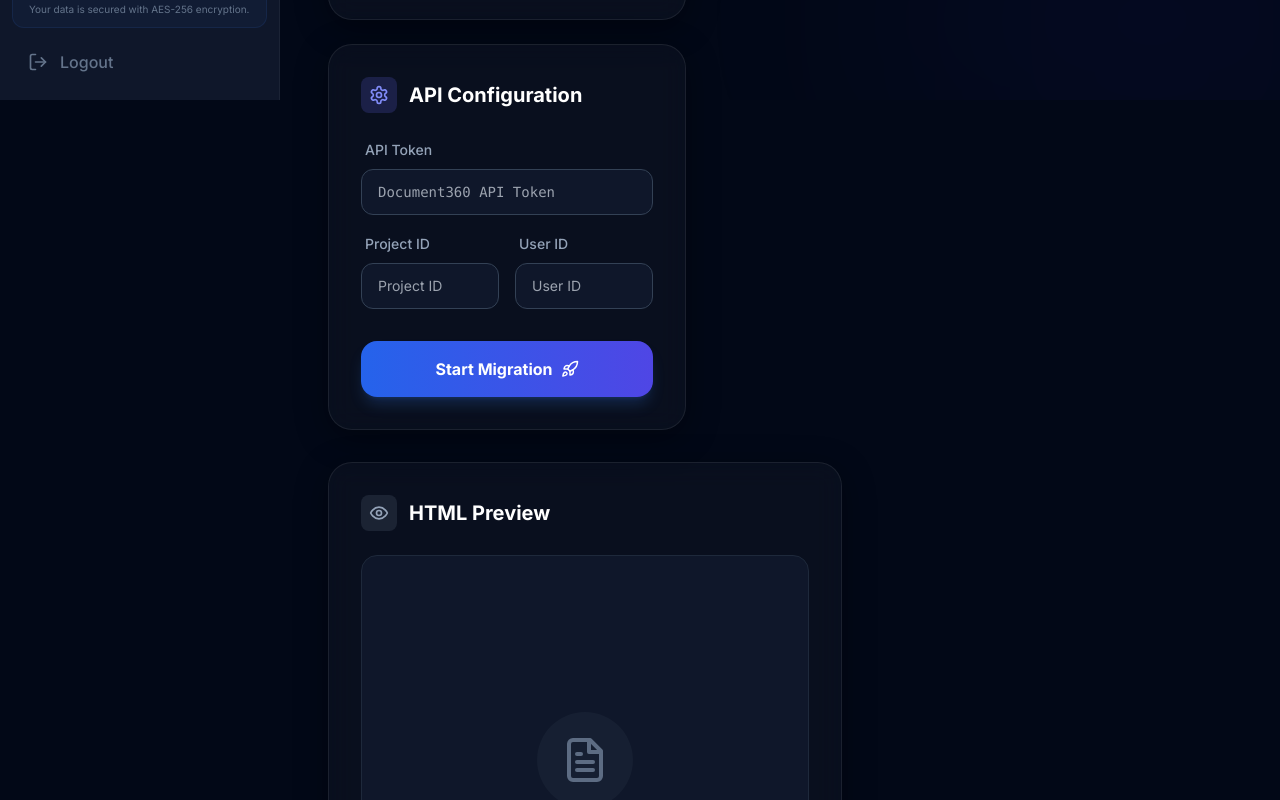
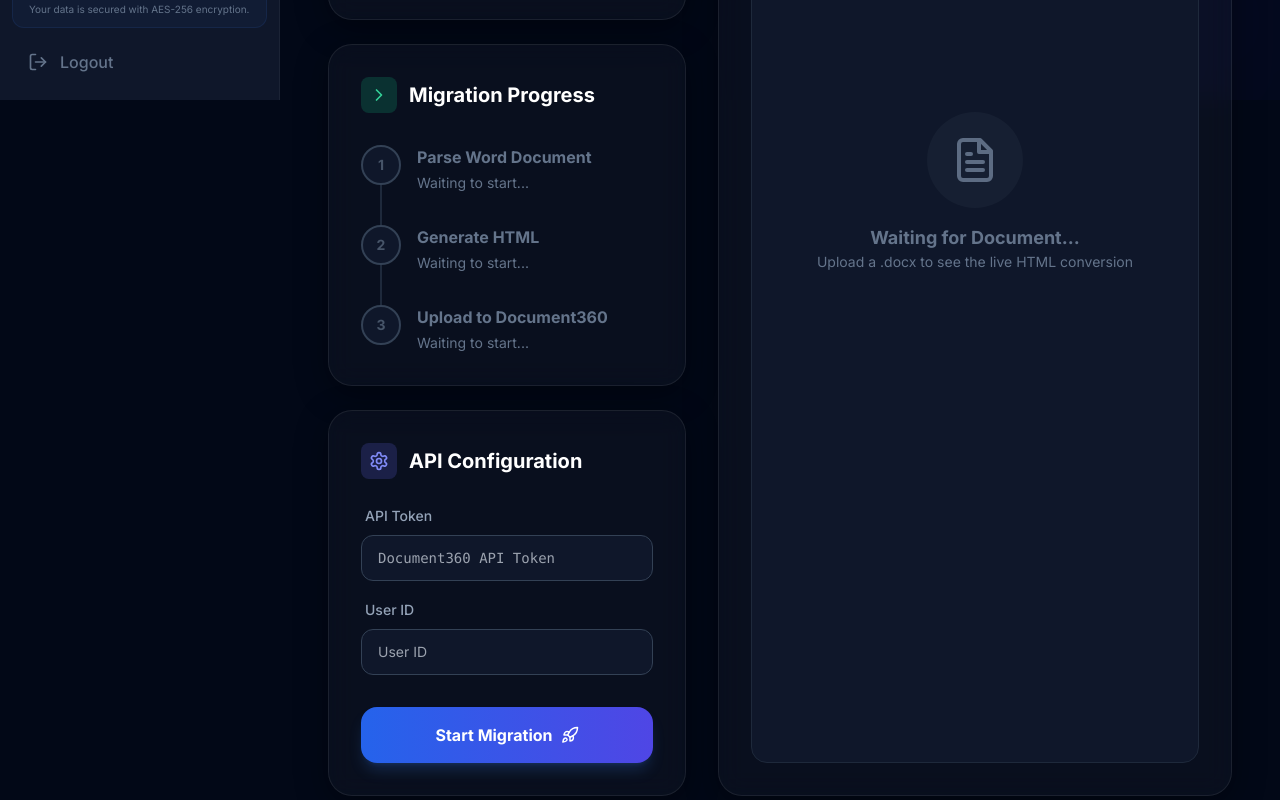
Before and after one commit to Barathfiless/Kovai.co_Assessment, a React (Vite) app in the folder migration-task/client/: page /app in a window 1280 px wide. Shown: the part 700-1500 px from the top of the page. Built offline with nearby package versions, Linux system fonts and the light colour scheme.

Commit message:
feat: refine UI layout with sticky preview and remove Project ID field

```diff
--- a/migration-task/client/src/pages/Migrator.jsx
+++ b/migration-task/client/src/pages/Migrator.jsx
@@ -149,8 +149,9 @@ export default function Migrator() {
 
   const renderUploadContent = () => (
     <div className="grid grid-cols-1 lg:grid-cols-12 gap-8">
-      {/* Configuration & Upload */}
+      {/* Left Column: Upload, Progress, API Config */}
       <div className="lg:col-span-5 space-y-6">
+        {/* Upload Document */}
         <motion.div
           initial={{ opacity: 0, x: -20 }}
           animate={{ opacity: 1, x: 0 }}
@@ -185,7 +186,7 @@ export default function Migrator() {
                   <div className="w-12 h-12 bg-blue-500/20 rounded-xl flex items-center justify-center text-blue-400 mb-3">
                     <FileText size={24} />
                   </div>
-                  <p className="font-medium text-slate-100 truncate max-w-full px-4">{file.name}</p>
+                  <p className="font-medium text-slate-900 dark:text-slate-100 truncate max-w-full px-4">{file.name}</p>
                   <p className="text-sm text-slate-500 mt-1">{(file.size / 1024).toFixed(1)} KB</p>
                 </div>
               ) : (
@@ -193,7 +194,7 @@ export default function Migrator() {
                   <div className="w-12 h-12 bg-slate-100 dark:bg-slate-800 rounded-xl flex items-center justify-center text-slate-400 dark:text-slate-500 mb-3 group-hover:text-blue-600 dark:group-hover:text-slate-300 group-hover:bg-slate-200 dark:group-hover:bg-slate-700 transition-colors">
                     <Upload size={24} />
                   </div>
-                  <p className="font-medium text-slate-300">Click to upload or drag & drop</p>
+                  <p className="font-medium text-slate-400 dark:text-slate-300">Click to upload or drag & drop</p>
                   <p className="text-sm text-slate-500 mt-1">Microsoft Word (.docx) only</p>
                 </div>
               )}
@@ -231,88 +232,11 @@ export default function Migrator() {
           </div>
         </motion.div>
 
+        {/* Migration Progress Section */}
         <motion.div
           initial={{ opacity: 0, x: -20 }}
           animate={{ opacity: 1, x: 0 }}
           transition={{ delay: 0.1 }}
-          className="glass-card rounded-3xl p-8"
-        >
-          <div className="flex items-center space-x-3 mb-6">
-            <div className="p-2 bg-indigo-500/20 rounded-lg text-indigo-600 dark:text-indigo-400">
-              <Settings size={20} />
-            </div>
-            <h2 className="text-xl font-bold text-slate-900 dark:text-white">API Configuration</h2>
-          </div>
-
-          <div className="space-y-4">
-            <div className="space-y-2">
-              <label className="text-sm font-medium text-slate-500 dark:text-slate-400 ml-1">API Token</label>
-              <input
-                type="password"
-                value={apiKey}
-                onChange={(e) => setApiKey(e.target.value)}
-                placeholder="Document360 API Token"
-                className="w-full bg-slate-50 dark:bg-slate-900 border border-slate-200 dark:border-slate-700 rounded-xl px-4 py-3 focus:outline-none focus:ring-2 focus:ring-indigo-500/40 focus:border-indigo-500 transition-all font-mono text-sm text-slate-900 dark:text-white"
-              />
-            </div>
-
-            <div className="grid grid-cols-2 gap-4">
-              <div className="space-y-2">
-                <label className="text-sm font-medium text-slate-500 dark:text-slate-400 ml-1">Project ID</label>
-                <input
-                  type="text"
-                  value={projectId}
-                  onChange={(e) => setProjectId(e.target.value)}
-                  placeholder="Project ID"
-                  className="w-full bg-slate-50 dark:bg-slate-900 border border-slate-200 dark:border-slate-700 rounded-xl px-4 py-3 focus:outline-none focus:ring-2 focus:ring-indigo-500/40 focus:border-indigo-500 transition-all text-sm text-slate-900 dark:text-white"
-                />
-              </div>
-              <div className="space-y-2">
-                <label className="text-sm font-medium text-slate-500 dark:text-slate-400 ml-1">User ID</label>
-                <input
-                  type="text"
-                  value={userId}
-                  onChange={(e) => setUserId(e.target.value)}
-                  placeholder="User ID"
-                  className="w-full bg-slate-50 dark:bg-slate-900 border border-slate-200 dark:border-slate-700 rounded-xl px-4 py-3 focus:outline-none focus:ring-2 focus:ring-indigo-500/40 focus:border-indigo-500 transition-all text-sm text-slate-900 dark:text-white"
-                />
-              </div>
-            </div>
-          </div>
-
-          <button
-            onClick={startMigration}
-            disabled={!file || status === 'uploading' || status === 'streaming'}
-            className={cn(
-              "w-full mt-8 py-4 rounded-2xl font-bold flex items-center justify-center space-x-2 transition-all shadow-lg",
-              status === 'uploading' || status === 'streaming'
-                ? "bg-slate-200 dark:bg-slate-800 text-slate-400 dark:text-slate-600 cursor-not-allowed"
-                : "bg-gradient-to-r from-blue-600 to-indigo-600 hover:scale-[1.02] active:scale-[0.98] text-white shadow-blue-500/20"
-            )}
-          >
-            {status === 'idle' && (
-              <>
-                <span>Start Migration</span>
-                <Rocket size={18} />
-              </>
-            )}
-            {(status === 'uploading' || status === 'streaming') && (
-              <>
-                <Loader2 size={18} className="animate-spin" />
-                <span>Processing...</span>
-              </>
-            )}
-            {status === 'done' && <span>Restart</span>}
-            {status === 'error' && <span>Retry Migration</span>}
-          </button>
-        </motion.div>
-      </div>
-
-      {/* Progress Card (Moved here) */}
-      <div className="lg:col-span-5 space-y-6">
-        <motion.div
-          initial={{ opacity: 0, x: -20 }}
-          animate={{ opacity: 1, x: 0 }}
           className="glass-card rounded-3xl p-8"
         >
           <div className="flex items-center space-x-3 mb-8">
@@ -350,7 +274,7 @@ export default function Migrator() {
                         "font-bold transition-colors",
                         step.status === 'pending' ? "text-slate-400 dark:text-slate-500" : "text-slate-900 dark:text-slate-100"
                       )}>{step.name}</h3>
-                      {step.status === 'done' && <span className="text-xs text-emerald-500 font-medium">COMPLETE</span>}
+                      {step.status === 'done' && <span className="text-xs text-emerald-500 font-medium tracking-wider font-bold">COMPLETE</span>}
                     </div>
                     <p className="text-sm text-slate-500 mt-1">{step.message}</p>
                   </div>
@@ -376,45 +300,110 @@ export default function Migrator() {
               animate={{ opacity: 1, scale: 1 }}
               className="mt-8 p-6 bg-emerald-500/10 border border-emerald-500/20 rounded-2xl space-y-4"
             >
-              <div className="flex items-center space-x-3 text-emerald-400 font-bold">
+              <div className="flex items-center space-x-3 text-emerald-600 dark:text-emerald-400 font-bold">
                 <CheckCircle2 size={24} />
-                <span>Migration Successful!</span>
+                <span className="text-lg">Migration Successful!</span>
               </div>
 
-              <div className="grid grid-cols-2 gap-4 text-sm">
-                <div className="bg-white/50 dark:bg-slate-900/40 p-3 rounded-xl border border-emerald-500/10 dark:border-transparent">
-                  <p className="text-slate-500 mb-1 font-medium">HTML Size</p>
-                  <p className="font-mono text-emerald-600 dark:text-emerald-400">{(result.html_size / 1024).toFixed(1)} KB</p>
+              <div className="grid grid-cols-2 gap-4 text-sm mt-4">
+                <div className="bg-white dark:bg-slate-900/60 p-4 rounded-2xl border border-emerald-500/10">
+                  <p className="text-slate-500 dark:text-slate-500 mb-1 font-medium">HTML Size</p>
+                  <p className="font-mono text-emerald-600 dark:text-emerald-400 text-lg">{(result.html_size / 1024).toFixed(1)} KB</p>
                 </div>
-                {result.article_id && (
-                  <div className="bg-white/50 dark:bg-slate-900/40 p-3 rounded-xl border border-emerald-500/10 dark:border-transparent">
-                    <p className="text-slate-500 mb-1 font-medium">Article ID</p>
-                    <p className="font-mono text-emerald-600 dark:text-emerald-400">{result.article_id.substring(0, 8)}...</p>
-                  </div>
-                )}
+                <div className="bg-white dark:bg-slate-900/60 p-4 rounded-2xl border border-emerald-500/10">
+                  <p className="text-slate-500 dark:text-slate-500 mb-1 font-medium">Article ID</p>
+                  <p className="font-mono text-emerald-600 dark:text-emerald-400 text-lg">
+                    {result.article_id ? `${result.article_id.substring(0, 8)}...` : 'N/A (Dry Run)'}
+                  </p>
+                </div>
               </div>
 
-              <div className="flex space-x-3 pt-2">
+              <div className="pt-4">
                 <a
                   href={`http://localhost:5000/download/${jobId}`}
-                  className="flex-1 bg-white dark:bg-slate-800 hover:bg-slate-50 dark:hover:bg-slate-700 py-3 rounded-xl flex items-center justify-center space-x-2 transition-all border border-slate-200 dark:border-slate-700 text-slate-700 dark:text-white font-bold shadow-sm"
+                  className="w-full bg-white dark:bg-slate-800 hover:bg-slate-50 dark:hover:bg-slate-700 py-4 rounded-2xl flex items-center justify-center space-x-2 transition-all border border-slate-200 dark:border-slate-700 text-slate-700 dark:text-white font-bold shadow-sm"
                 >
-                  <Download size={16} className="inline mr-2" />
-                  <span className="text-sm font-semibold">Download HTML</span>
+                  <Download size={18} />
+                  <span>Download HTML</span>
                 </a>
               </div>
             </motion.div>
           )}
         </motion.div>
+
+        {/* API Configuration Section */}
+        <motion.div
+          initial={{ opacity: 0, x: -20 }}
+          animate={{ opacity: 1, x: 0 }}
+          transition={{ delay: 0.2 }}
+          className="glass-card rounded-3xl p-8"
+        >
+          <div className="flex items-center space-x-3 mb-6">
+            <div className="p-2 bg-indigo-500/20 rounded-lg text-indigo-600 dark:text-indigo-400">
+              <Settings size={20} />
+            </div>
+            <h2 className="text-xl font-bold text-slate-900 dark:text-white">API Configuration</h2>
+          </div>
+
+          <div className="space-y-4">
+            <div className="space-y-2">
+              <label className="text-sm font-medium text-slate-500 dark:text-slate-400 ml-1">API Token</label>
+              <input
+                type="password"
+                value={apiKey}
+                onChange={(e) => setApiKey(e.target.value)}
+                placeholder="Document360 API Token"
+                className="w-full bg-slate-50 dark:bg-slate-900 border border-slate-200 dark:border-slate-700 rounded-xl px-4 py-3 focus:outline-none focus:ring-2 focus:ring-indigo-500/40 focus:border-indigo-500 transition-all font-mono text-sm text-slate-900 dark:text-white"
+              />
+            </div>
+
+            <div className="space-y-2">
+              <label className="text-sm font-medium text-slate-500 dark:text-slate-400 ml-1">User ID</label>
+              <input
+                type="text"
+                value={userId}
+                onChange={(e) => setUserId(e.target.value)}
+                placeholder="User ID"
+                className="w-full bg-slate-50 dark:bg-slate-900 border border-slate-200 dark:border-slate-700 rounded-xl px-4 py-3 focus:outline-none focus:ring-2 focus:ring-indigo-500/40 focus:border-indigo-500 transition-all text-sm text-slate-900 dark:text-white"
+              />
+            </div>
+          </div>
+
+          <button
+            onClick={startMigration}
+            disabled={!file || status === 'uploading' || status === 'streaming'}
+            className={cn(
+              "w-full mt-8 py-4 rounded-2xl font-bold flex items-center justify-center space-x-2 transition-all shadow-lg",
+              status === 'uploading' || status === 'streaming'
+                ? "bg-slate-200 dark:bg-slate-800 text-slate-400 dark:text-slate-600 cursor-not-allowed"
+                : "bg-gradient-to-r from-blue-600 to-indigo-600 hover:scale-[1.02] active:scale-[0.98] text-white shadow-blue-500/20"
+            )}
+          >
+            {status === 'idle' && (
+              <>
+                <span>Start Migration</span>
+                <Rocket size={18} />
+              </>
+            )}
+            {(status === 'uploading' || status === 'streaming') && (
+              <>
+                <Loader2 size={18} className="animate-spin" />
+                <span>Processing...</span>
+              </>
+            )}
+            {status === 'done' && <span>Restart</span>}
+            {status === 'error' && <span>Retry Migration</span>}
+          </button>
+        </motion.div>
       </div>
 
-      {/* HTML Preview (Right Side Only) */}
-      <div className="lg:col-span-7 space-y-6">
+      {/* HTML Preview (Right Column) */}
+      <div className="lg:col-span-7 h-full">
         <motion.div
           initial={{ opacity: 0, x: 20 }}
           animate={{ opacity: 1, x: 0 }}
-          transition={{ delay: 0.2 }}
-          className="glass-card rounded-3xl p-8 h-full min-h-[600px] flex flex-col"
+          transition={{ delay: 0.1 }}
+          className="glass-card rounded-3xl p-8 h-full sticky top-[104px] flex flex-col"
         >
           <div className="flex items-center justify-between mb-6">
             <div className="flex items-center space-x-3">
```
